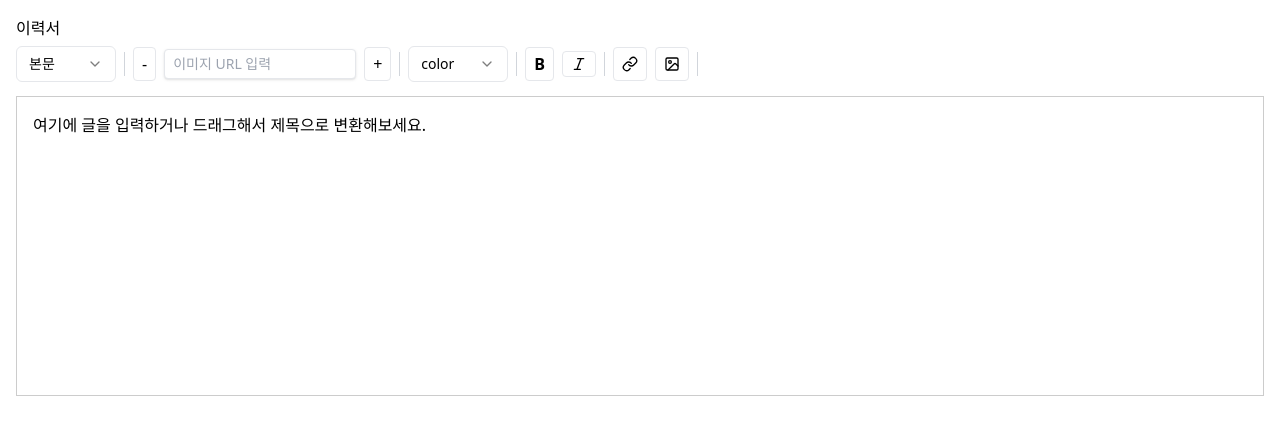
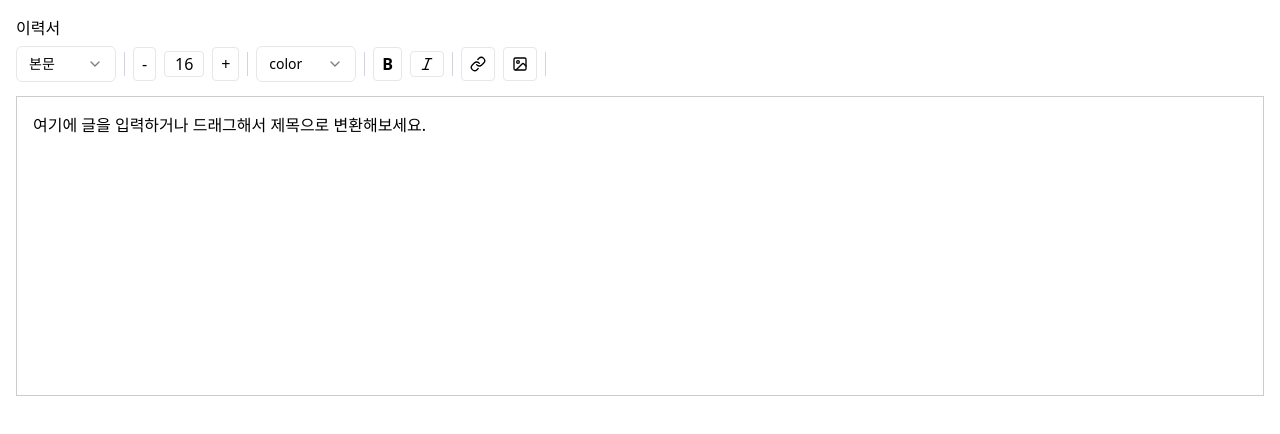
Before and after one commit to sohee-an/webpack_study, a React app: page / in a window 1280 px wide. Shown: the top 434 px of the page. Built offline with nearby package versions, Linux system fonts and the light colour scheme.

Commit message:
fix: fontsize 수정

```diff
--- a/src/components/EditorToolbar.tsx
+++ b/src/components/EditorToolbar.tsx
@@ -155,12 +155,12 @@ export default function Toolbar({ editorRef }: ToolbarProps) {
     }
   };
 
-  // const handleFontSizeInputChange = (e: React.ChangeEvent<HTMLInputElement>) => {
-  //   const value = parseInt(e.target.value);
-  //   if (!isNaN(value) && value > 0) {
-  //     setFontSizeValue(value);
-  //   }
-  // };
+  const handleFontSizeInputChange = (e: React.ChangeEvent<HTMLInputElement>) => {
+    const value = parseInt(e.target.value);
+    if (!isNaN(value) && value > 0) {
+      setFontSizeValue(value);
+    }
+  };
 
   const handleToggleLinkInput = () => {
     saveSelection();
@@ -337,11 +337,20 @@ export default function Toolbar({ editorRef }: ToolbarProps) {
       </button>
       <form onSubmit={(e) => applyFontSize(e)}>
         <input
-          onClick={(e) => e.stopPropagation()}
-          className="border rounded px-2 py-1 text-sm w-48 bg-white shadow"
-          placeholder="이미지 URL 입력"
-          value={inputValue}
-          onChange={(e) => setInputValue(e.target.value)}
+          onMouseDown={(e) => {
+            saveSelection();
+            e.stopPropagation();
+          }}
+          onFocus={saveSelection}
+          value={fontSizeValue}
+          onChange={handleFontSizeInputChange}
+          // onKeyDown={(e) => {
+          //   if (e.key === 'Enter') {
+          //     e.preventDefault();
+          //     applyFontSize(e);
+          //   }
+          // }}
+          className="w-10 text-center border rounded"
         />
       </form>
       <button onMouseDown={increaseFontSize} className="px-2 py-1 border rounded hover:bg-gray-100">
```
